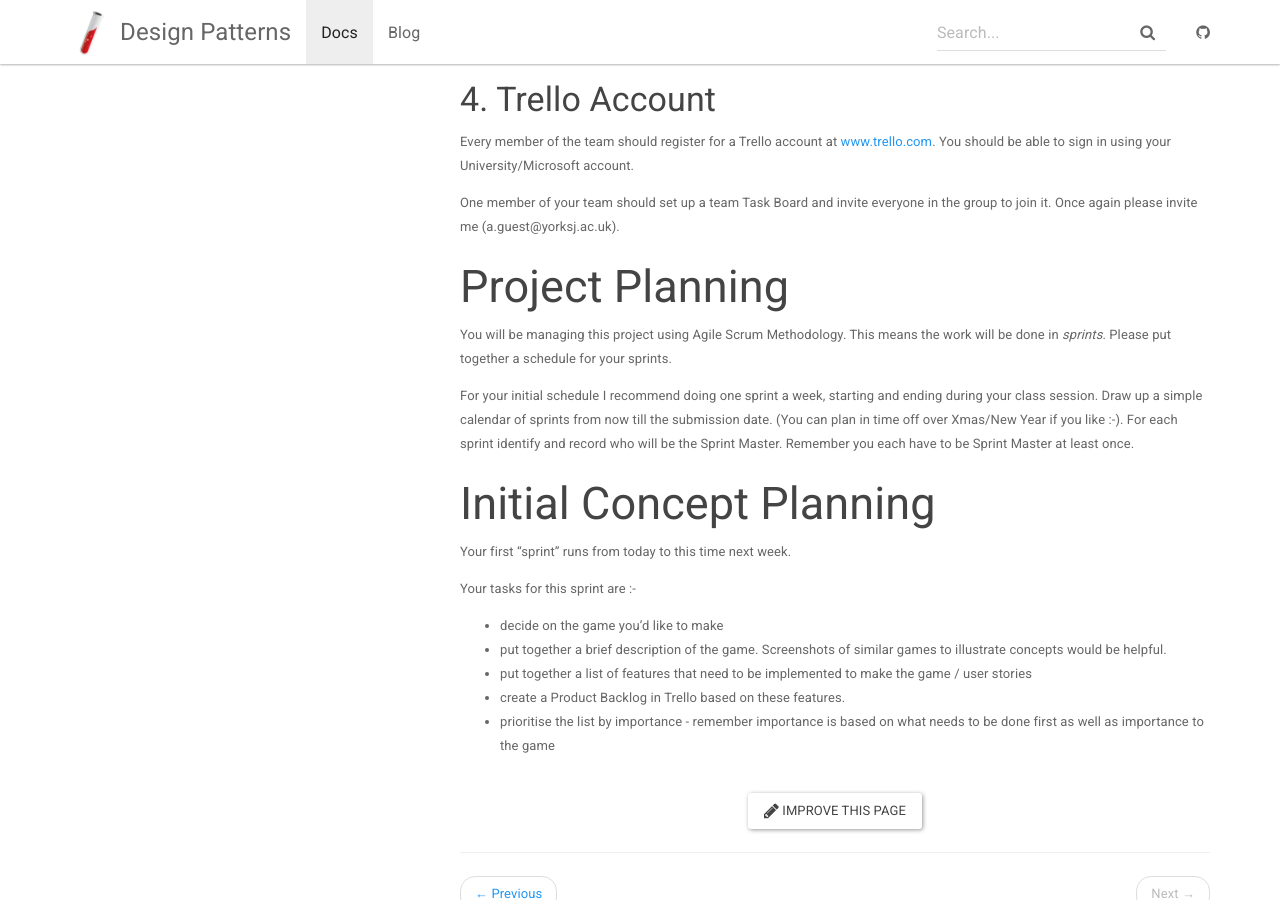
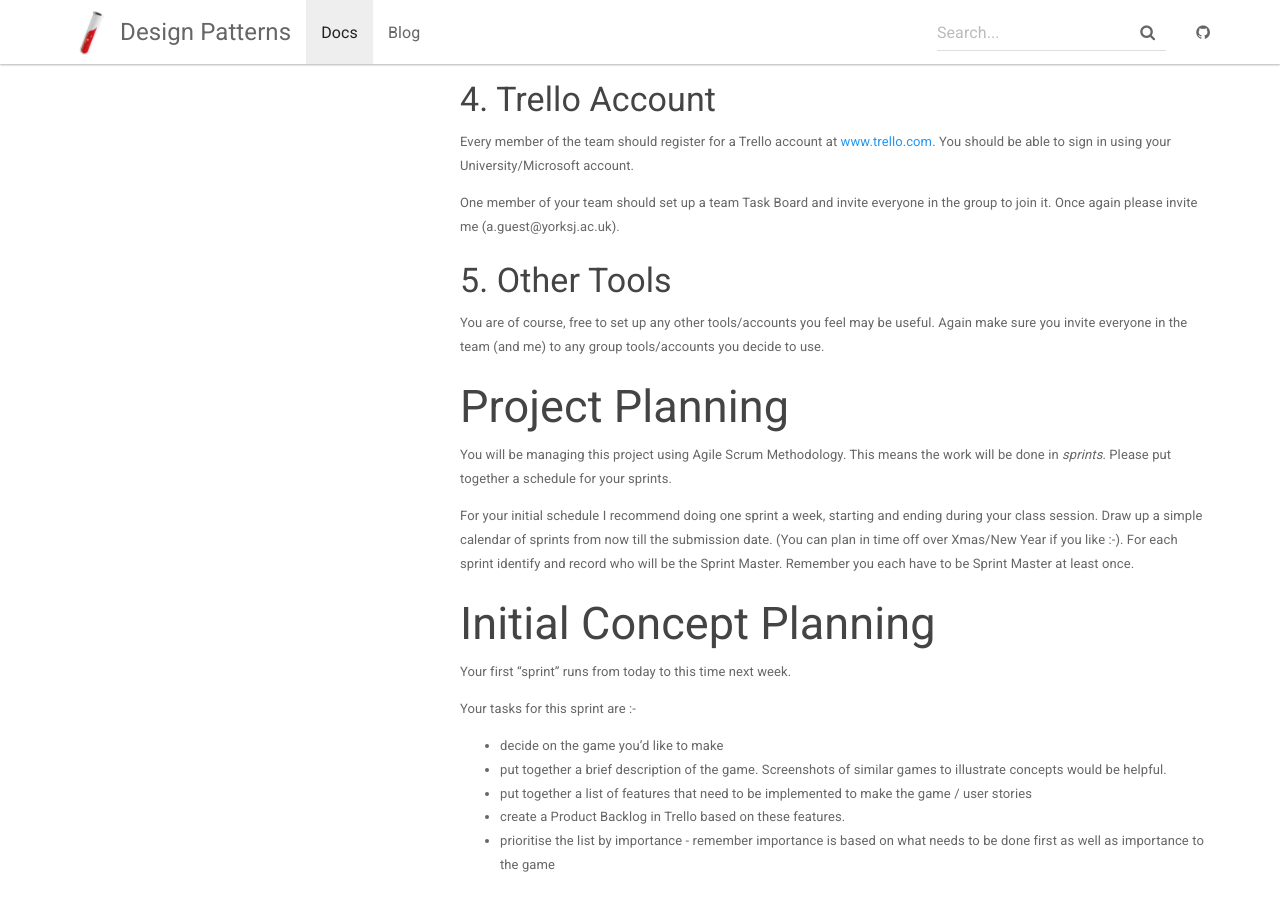
Before and after one commit to andyguestysj/dp4g, a Jekyll site: the page built from _docs/topics/6-agile/agile-tasks.md, in a window 1280 px wide and 900 px high, scrolled down 945 px. Built offline with Jekyll 4.4.1, drawn with Linux system fonts in a browser that asks for light colours.

Commit message:
group setup tasks

```diff
--- a/_docs/topics/6-agile/agile-tasks.md
+++ b/_docs/topics/6-agile/agile-tasks.md
@@ -33,6 +33,10 @@
 
 One member of your team should set up a team Task Board and invite everyone in the group to join it. Once again please invite me (a.guest@yorksj.ac.uk).
 
+### 5. Other Tools
+
+You are of course, free to set up any other tools/accounts you feel may be useful. Again make sure you invite everyone in the team (and me) to any group tools/accounts you decide to use.
+
 ## Project Planning
 
 You will be managing this project using Agile Scrum Methodology. This means the work will be done in *sprints*. Please put together a schedule for your sprints.
```
